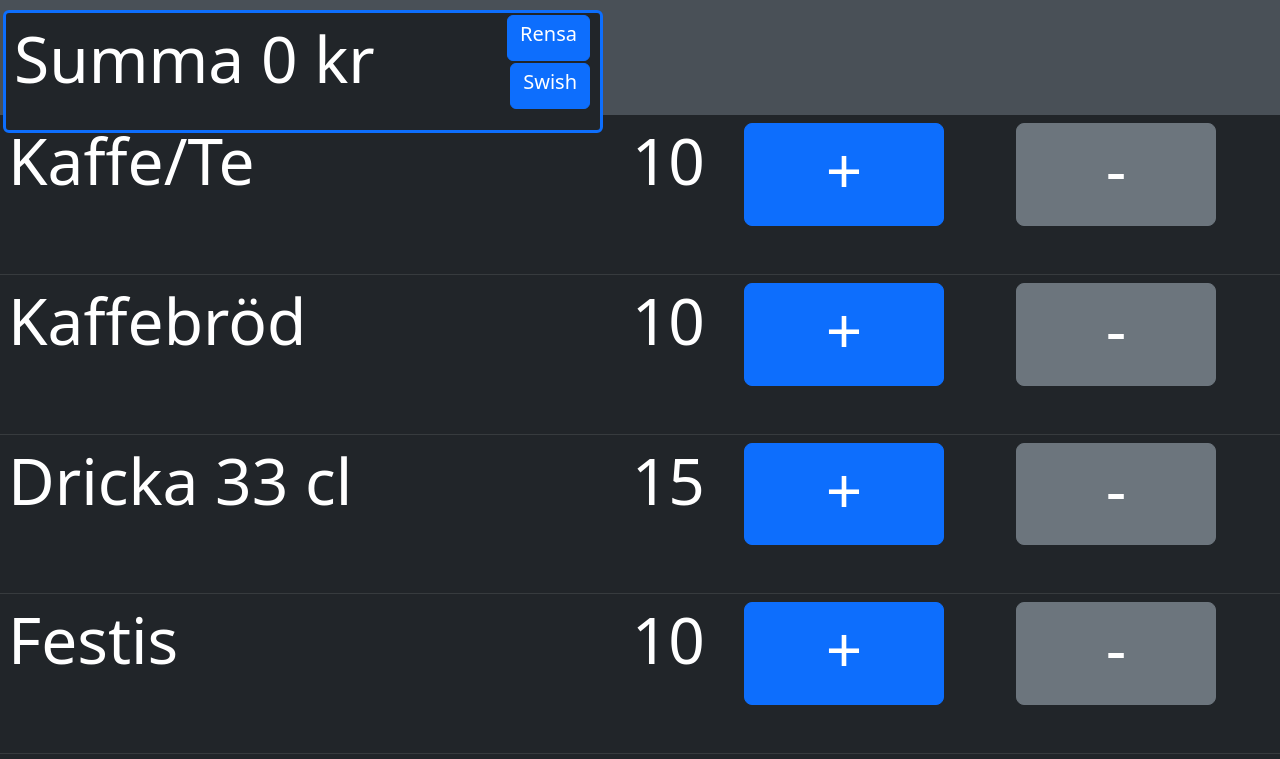
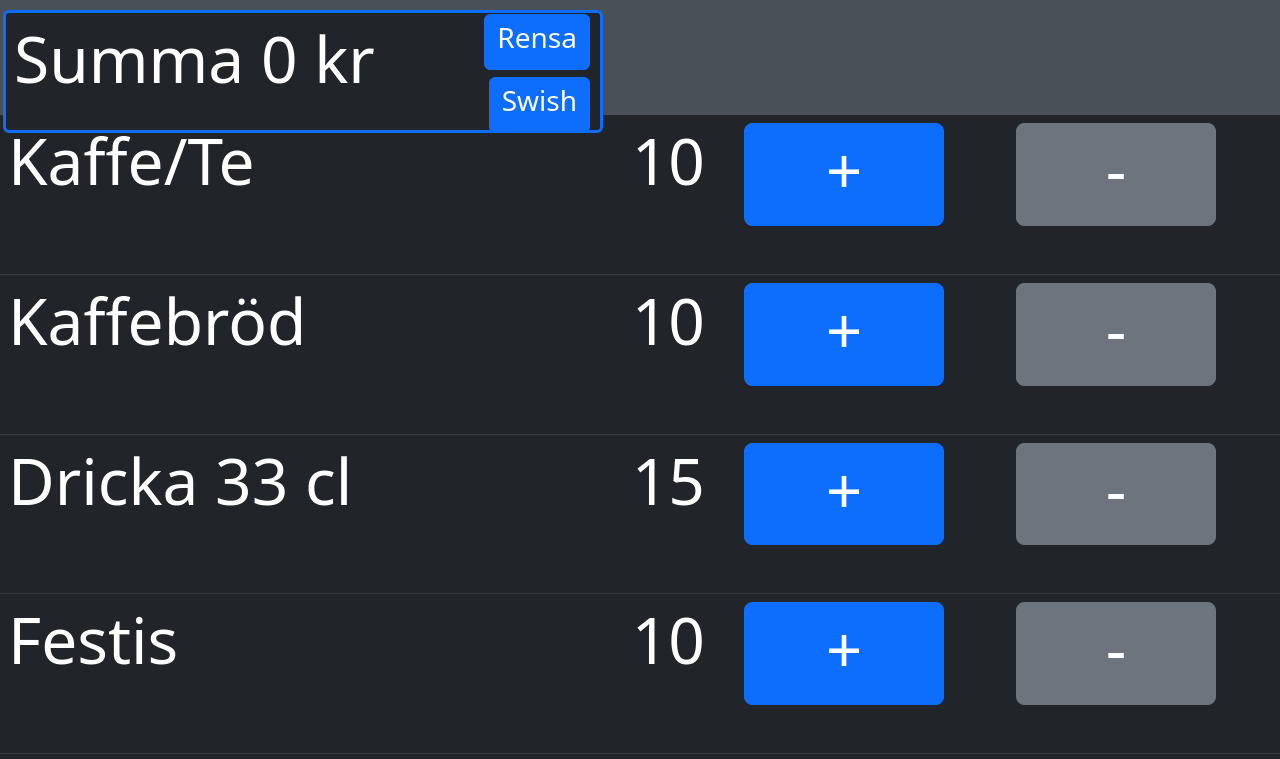
Before and after one commit to cuj74/sibk, a plain HTML site: page index.html in a window 1280 px wide. Shown: the top 759 px of the page. Drawn offline with nearby package versions, Linux system fonts and the light colour scheme.

Commit message:
adjusted the text

```diff
--- a/index.html
+++ b/index.html
@@ -240,10 +240,9 @@ function showswish() {
             <div class="table-responsive">
                 <div class="orderfloat2 d-inline p-2 bg-dark text-white border border-primary border-3 rounded" style="width: 600px;">
                     <div class="display-3">Summa&nbsp;<span id="total">0</span> kr</div>
-                    <div class="btn btn-primary" onclick="emptycart()" style="position: absolute;top:2px;right:10px;"><h5>Rensa</h5></div>
-                    <div class="btn btn-primary" onclick="showswish()" style="position: absolute;top:50px;right:10px;"><h5>Swish</h5></div>
+                    <div class="btn btn-primary" onclick="emptycart()" style="position: absolute;top:1px;right:10px;"><h3>Rensa</h3></div>
+                    <div class="btn btn-primary" onclick="showswish()" style="position: absolute;top:64px;right:10px;"><h3>Swish</h3></div>
                     <div id="qr-code" class="display-5"></div>
-
                  </div>
             </div>
 
```
